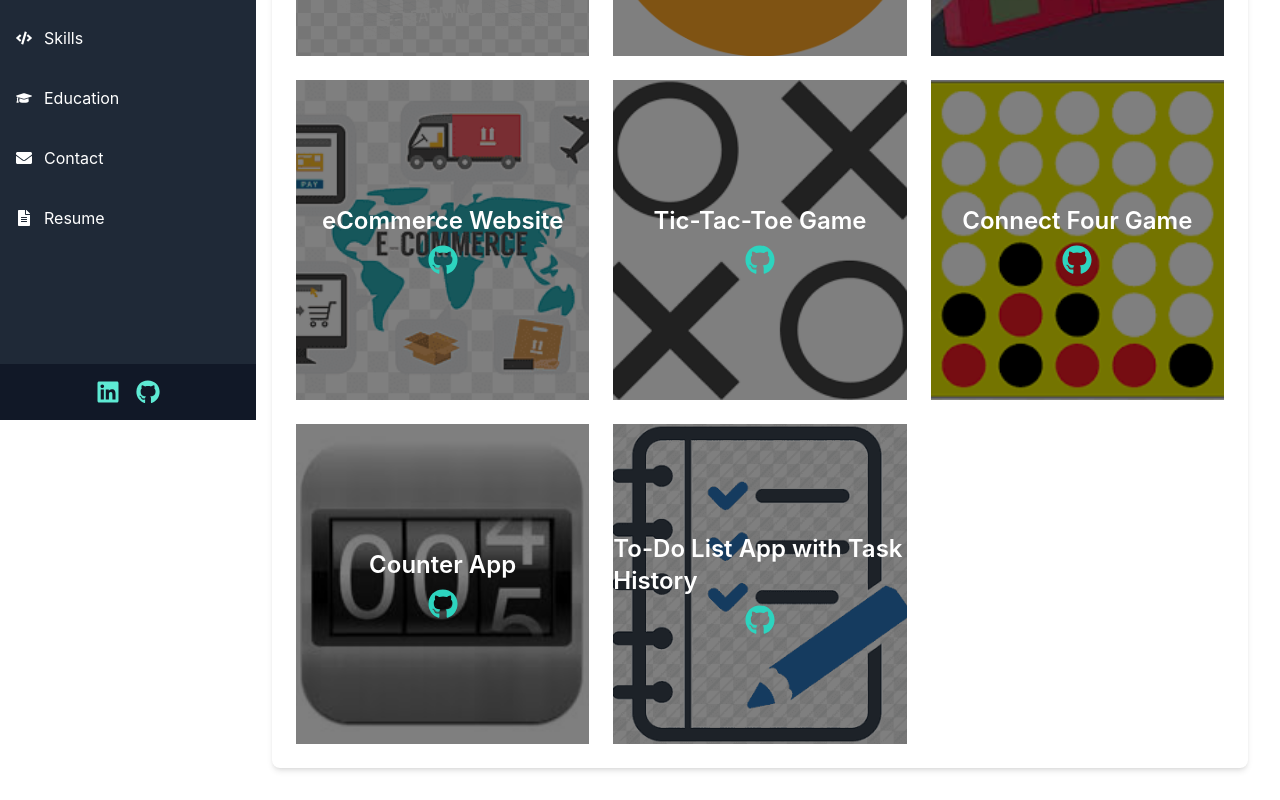
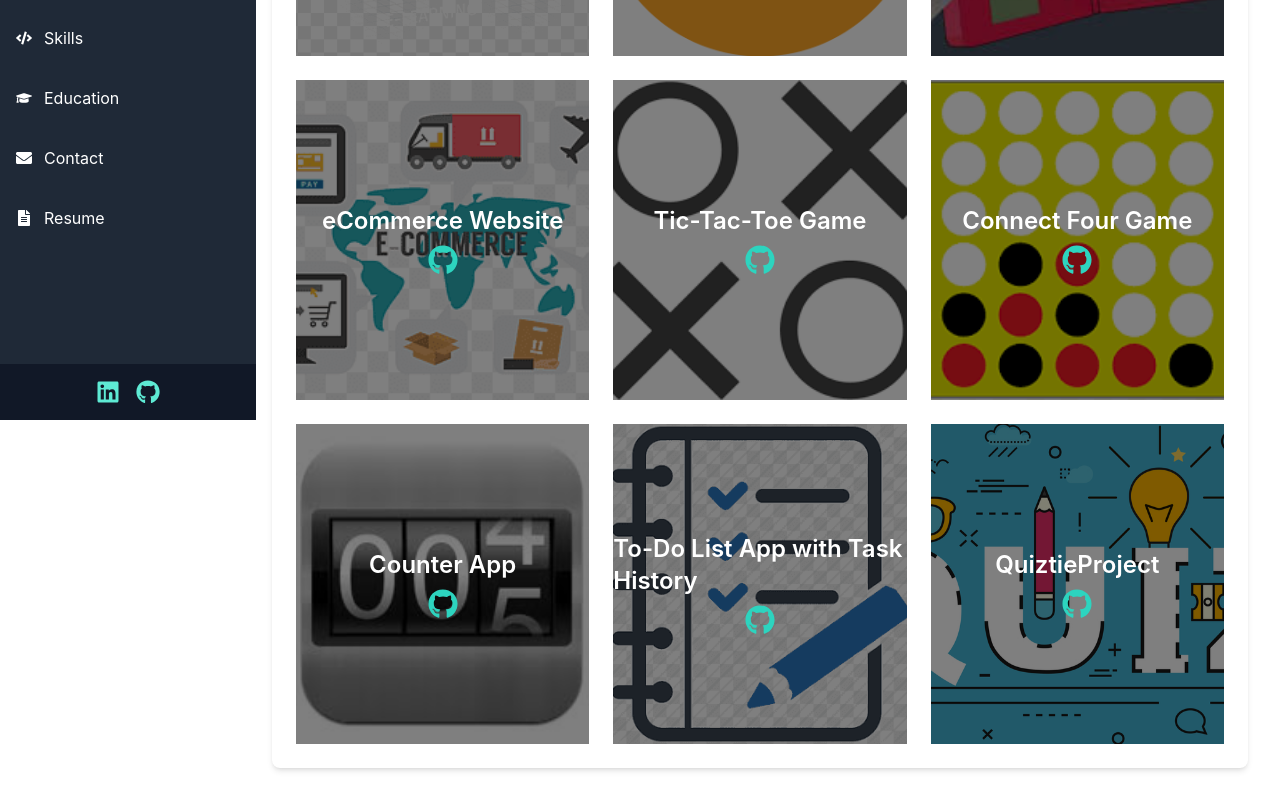
Before and after one commit to Uttam1910/stellar-portfolio-react, a React (Create React App) app: page /projects in a window 1280 px wide. Shown: the part 380-1180 px from the top of the page. Built offline with nearby package versions, Linux system fonts and the light colour scheme.

Commit message:
added projects

```diff
--- a/src/pages/Projects.tsx
+++ b/src/pages/Projects.tsx
@@ -51,6 +51,12 @@ const Projects = () => {
       githubLink: 'https://github.com/Uttam1910/To-Do-List-App-with-Task-History',
       description: 'A To-Do List application that allows users to add, delete, and mark tasks as completed. The app also maintains a history of completed tasks, providing a comprehensive task management solution.'
     },
+    {
+      title: 'QuiztieProject',
+      thumbnail: '/images/quiz.jpg',
+      githubLink: 'https://github.com/Uttam1910/QuiztieProject',
+      description: 'A To-Do List application that allows users to add, delete, and mark tasks as completed. The app also maintains a history of completed tasks, providing a comprehensive task management solution.'
+    },
   ];
 
   return (
```
Also changed, not shown: public/images/quiz.jpg (added).
